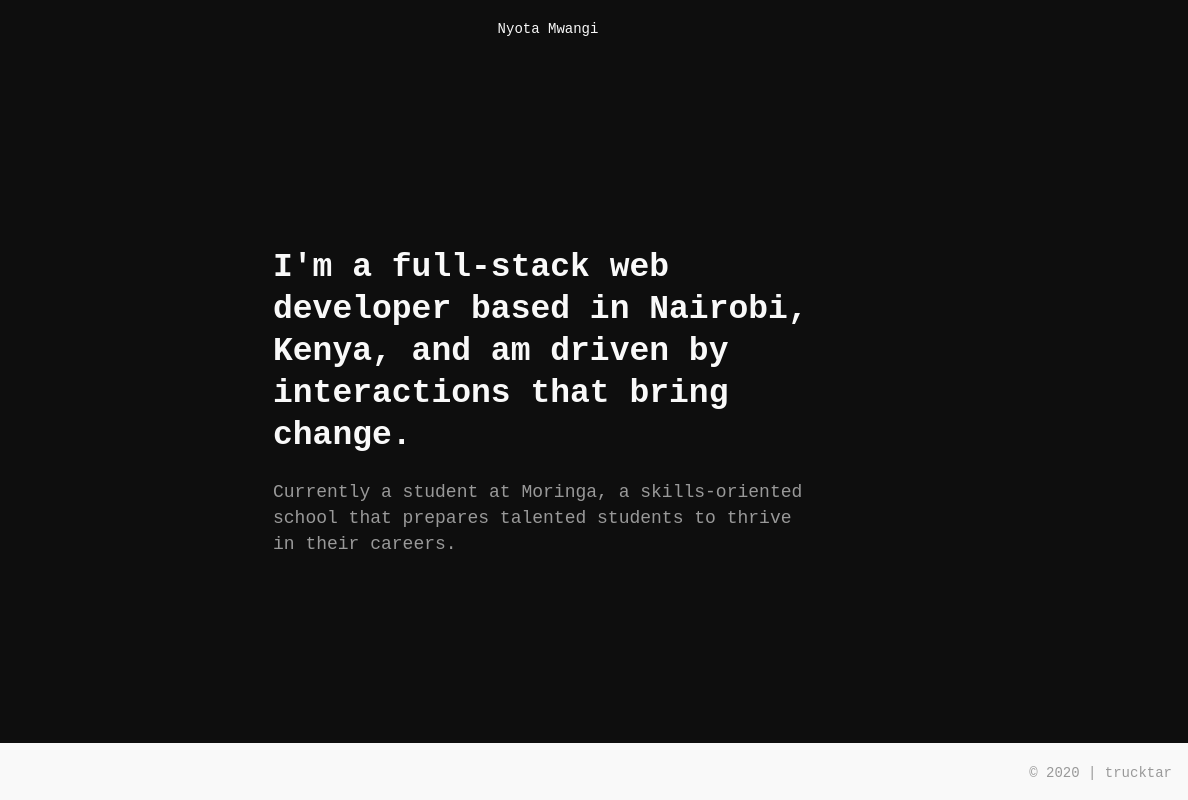
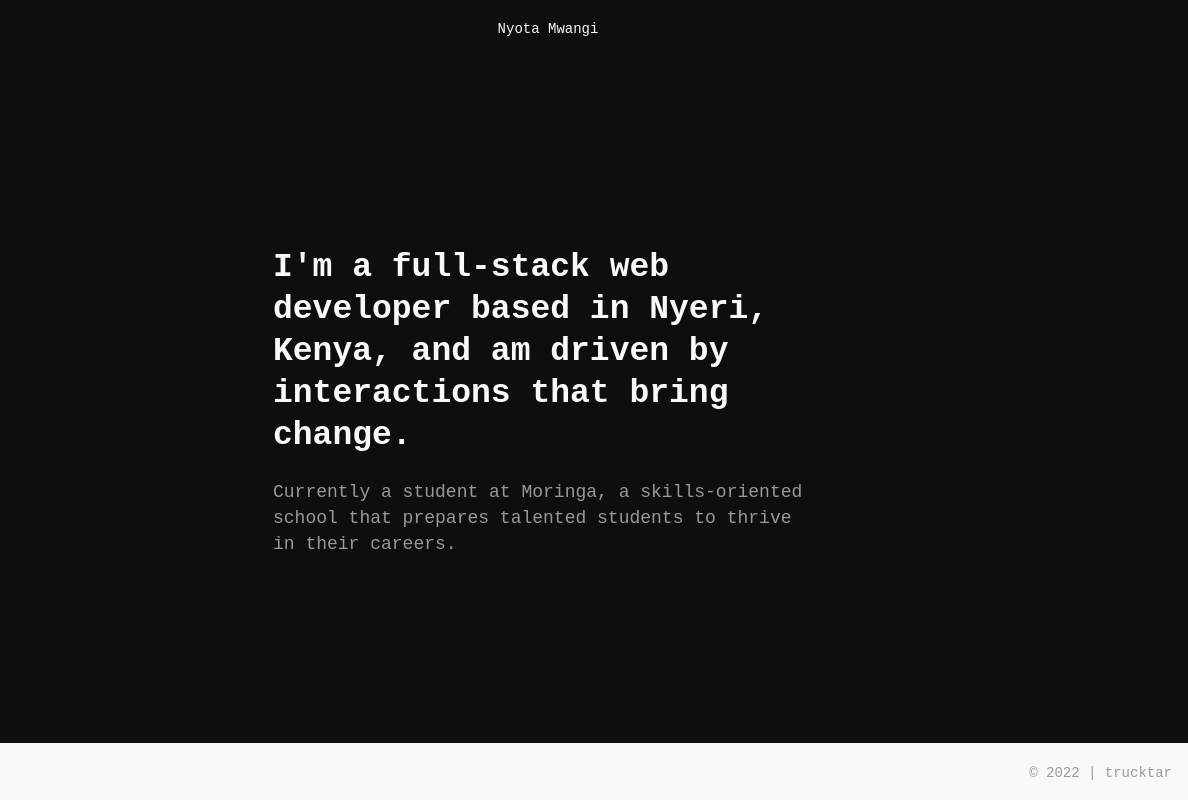
Before and after one commit to trucktar/truckfolio, a plain HTML site: page index.html in a window 1280 px wide. Shown: the full height of the page, 92-1280 px from the left. Drawn offline with Linux system fonts and the light colour scheme.

Commit message:
Update index.html

```diff
--- a/index.html
+++ b/index.html
@@ -16,7 +16,7 @@
   </header>
   <main class="masthead">
     <div class="masthead-contents">
-      <h1>I'm a full-stack web developer based in Nairobi, Kenya, and am driven by interactions that bring change.</h1>
+      <h1>I'm a full-stack web developer based in Nyeri, Kenya, and am driven by interactions that bring change.</h1>
       <p>Currently a student at Moringa, a skills-oriented school that prepares talented students to thrive in their
         careers.</p>
     </div>
@@ -36,7 +36,7 @@
         </svg>
       </a>
     </div>
-    <span class="footer-text">© 2020 | trucktar</span>
+    <span class="footer-text">© 2022 | trucktar</span>
   </footer>
 </body>
 
```
